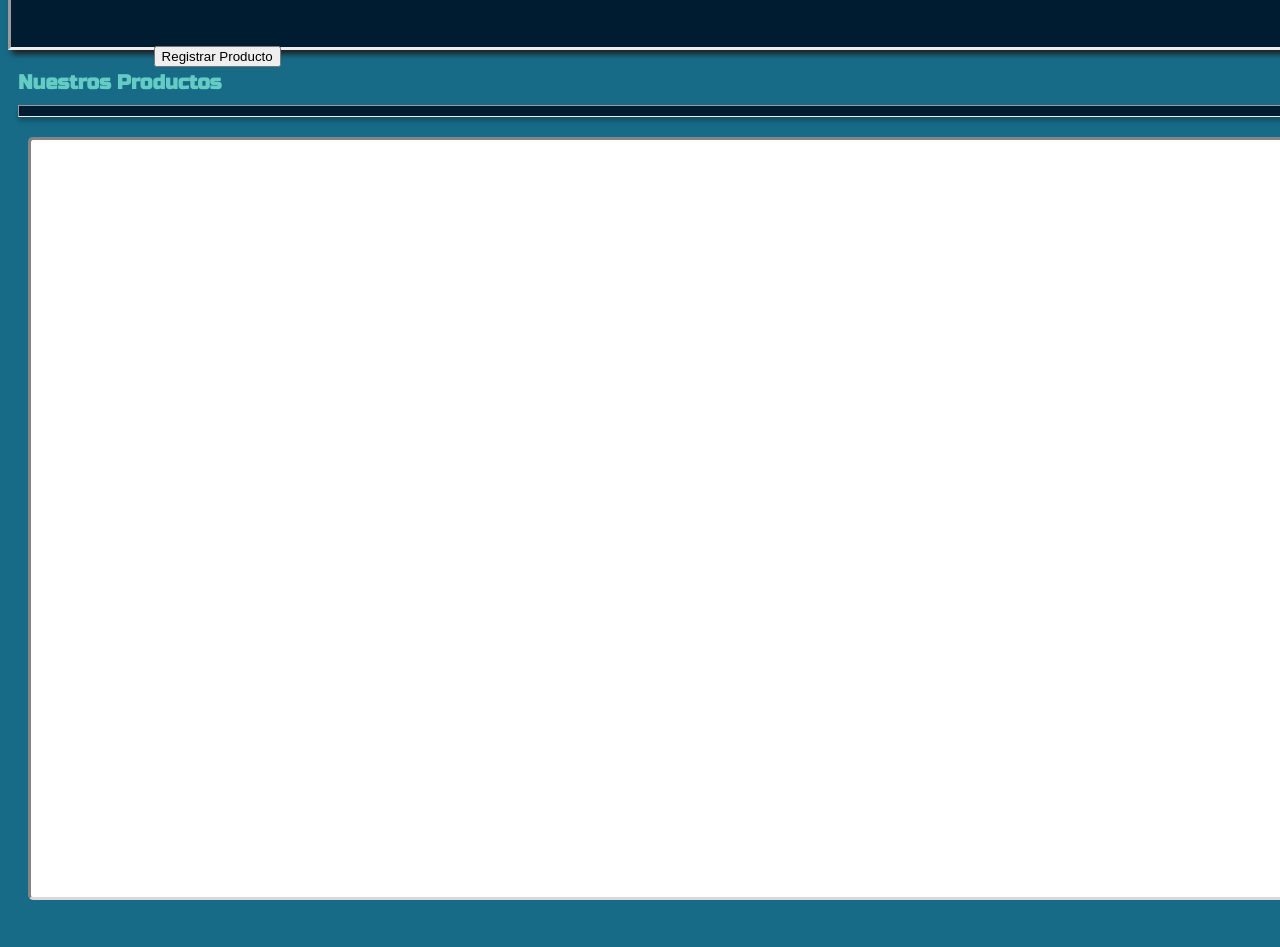
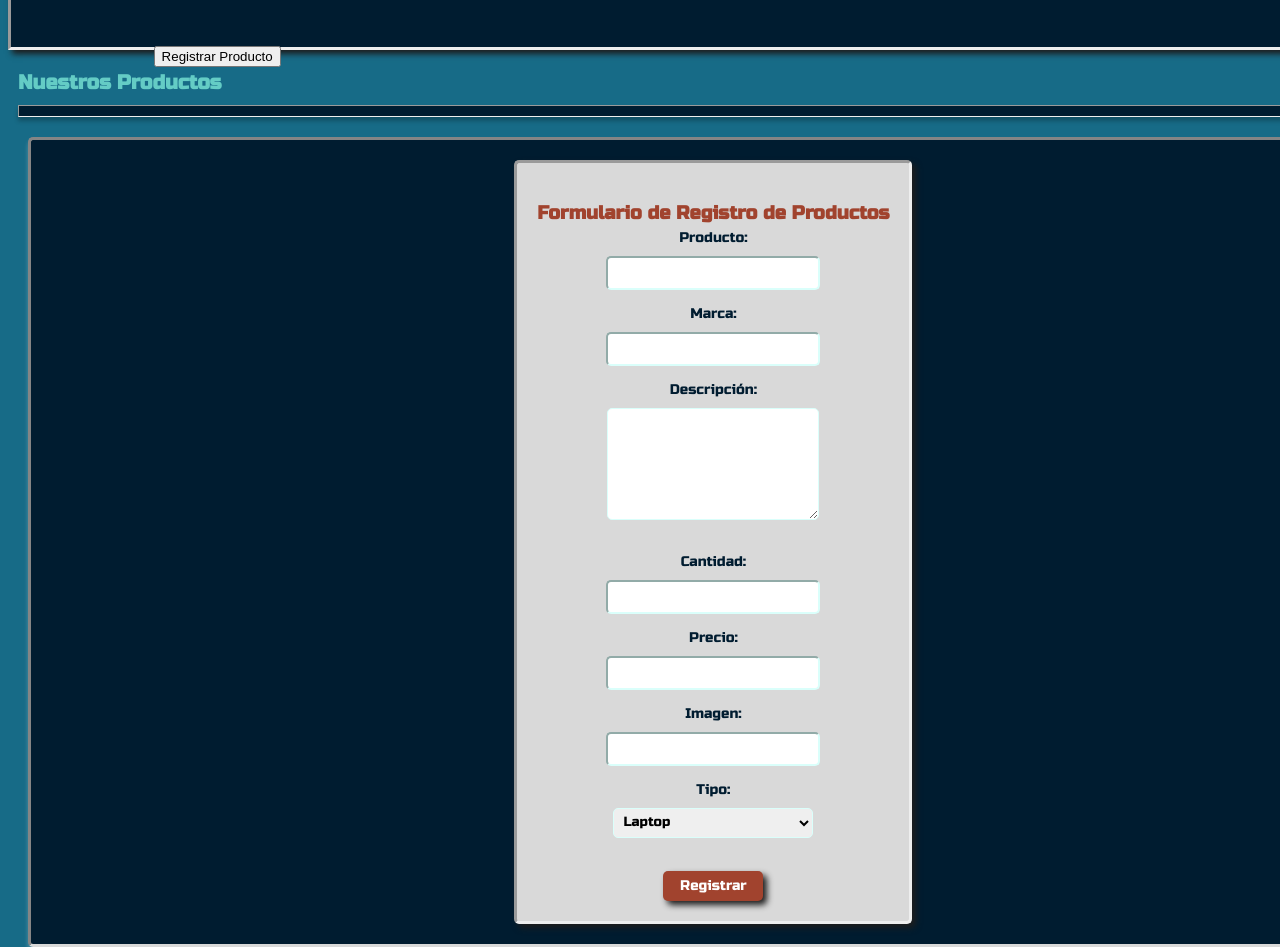
Before and after one commit to edwinq09/ProyectoFinalDS9, a website: page FrontEnd/administrar.html in a window 1280 px wide. Shown: the part 118-1065 px from the top of the page. Before the commit the page ends 1040 px from the top, so only its background shows below. Drawn offline with Linux system fonts and the light colour scheme.

Commit message:
Cambios css Jonathan

```diff
--- a/FrontEnd/CSS/detalles.css
+++ b/FrontEnd/CSS/detalles.css
@@ -171,3 +171,92 @@ h4 {
   display: flex;
   flex-direction:row-reverse;
 }
+.contAdmin{
+  background-color: #001C30;
+  box-shadow: 0px 4px 4px rgba(255, 255, 255, 0.25);
+  width: 92%;
+  height: auto;
+  margin-left: 20px;
+  padding: 20px;
+  border-radius: 5px;
+  border-color: #D9D9D9;
+  border-style: inset;
+  display: flex;
+  flex-direction:column;
+  align-items: center;
+}
+.containerForm{
+  width: auto;
+  height: auto;
+  padding: 20px;
+  background-color: #D9D9D9;
+  box-shadow:  4px 4px 6px rgb(29, 29, 29);
+  border-radius: 5px;
+  border-style: inset;
+}
+.containerForm h3{
+  color:#A1432E;
+  margin-bottom: 5px;
+  font-family: 'Russo One', sans-serif;
+}
+
+form{
+  width: 100%;
+  height: 100%;
+  display: flex;
+    flex-direction: column;
+    align-items: center;
+
+}
+
+form input {
+  font-family: 'Russo One', sans-serif;
+  width: 200px;
+  height: 20px;
+  margin-bottom: 15px;
+  border-radius: 5px;
+  border-color: #DAFFFB;
+  padding: 5px;
+}
+
+form input:focus {
+  outline: none;
+}
+
+form button{
+  font-family: 'Russo One', sans-serif;
+  width: 100px;
+  height: 30px;
+  background-color: #A1432E;
+  box-shadow:  4px 4px 6px rgb(29, 29, 29);
+  border: none;
+  border-radius: 5px;
+  color: #ffffff;
+  font-size: 14px;
+  cursor: pointer;
+}
+
+form textarea{
+  font-family: 'Russo One', sans-serif;
+  width: 200px;
+  height: 100px;
+  margin-bottom: 15px;
+  border-radius: 5px;
+  border-color: #DAFFFB;
+  padding: 5px;
+}
+form label{
+  color: #001C30;
+  font-family: 'Russo One', sans-serif;
+  font-size: 14px;
+  margin-bottom: 10px;
+}
+form select{
+  font-family: 'Russo One', sans-serif;
+  width: 200px;
+  height: 30px;
+  margin-bottom: 15px;
+  border-radius: 5px;
+  border-color: #DAFFFB;
+  padding: 5px;
+}
--- a/FrontEnd/administrar.html
+++ b/FrontEnd/administrar.html
@@ -19,11 +19,45 @@
         <button type="button" class="btn-admin" onclick="location.href='administrar.html'">Registrar Producto</button>
         <div class="linea"></div>
         </section>
-
-        <section class="contComp">
         </div>
+        <section class="contAdmin">
+        <div class="containerForm">
+            <h3>Formulario de Registro de Productos</h3>
+            <form>
+                <label for="producto">Producto:</label>
+                <input type="text" id="producto" name="producto" required>
 
 
+                <label for="marca">Marca:</label>
+                <input type="text" id="marca" name="marca" required>
+
+
+                <label for="descripcion">Descripción:</label>
+                <textarea id="descripcion" name="descripcion" rows="4" required></textarea>
+                <br>
+
+                <label for="cantidad">Cantidad:</label>
+                <input type="number" id="cantidad" name="cantidad"  min="1" max="100" required>
+
+
+                <label for="precio">Precio:</label>
+                <input type="number" id="precio" name="precio" step="0.01" required>
+
+
+                <label for="imagen">Imagen:</label>
+                <input type="input" id="imagen" name="imagen" accept="image/*" required>
+
+
+                <label for="tipo">Tipo:</label>
+                <select id="tipo" name="tipo" required>
+                    <option value="Laptop">Laptop</option>
+                    <option value="Pc">Pc</option>
+                </select>
+                <br>
+
+                <button type="submit" value="Registrar"> Registrar</button>
+            </form>
+        </div>
         </section>
 </body>
 <script src="administrar.js"></script>
```
Also changed, not shown: FrontEnd/detalles.html (+1 -1 lines), 1 other file.
